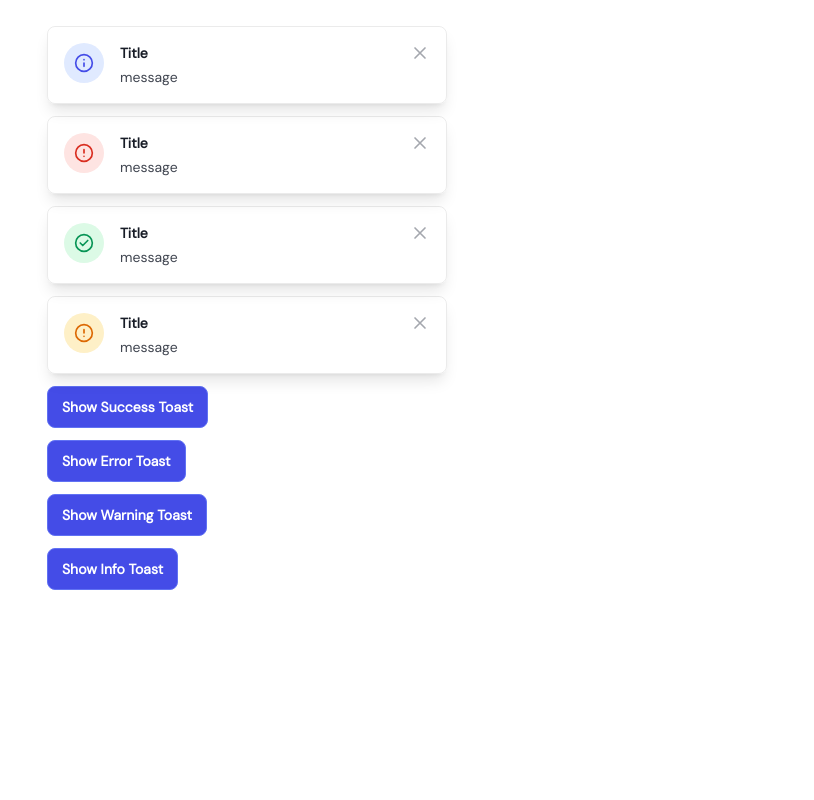
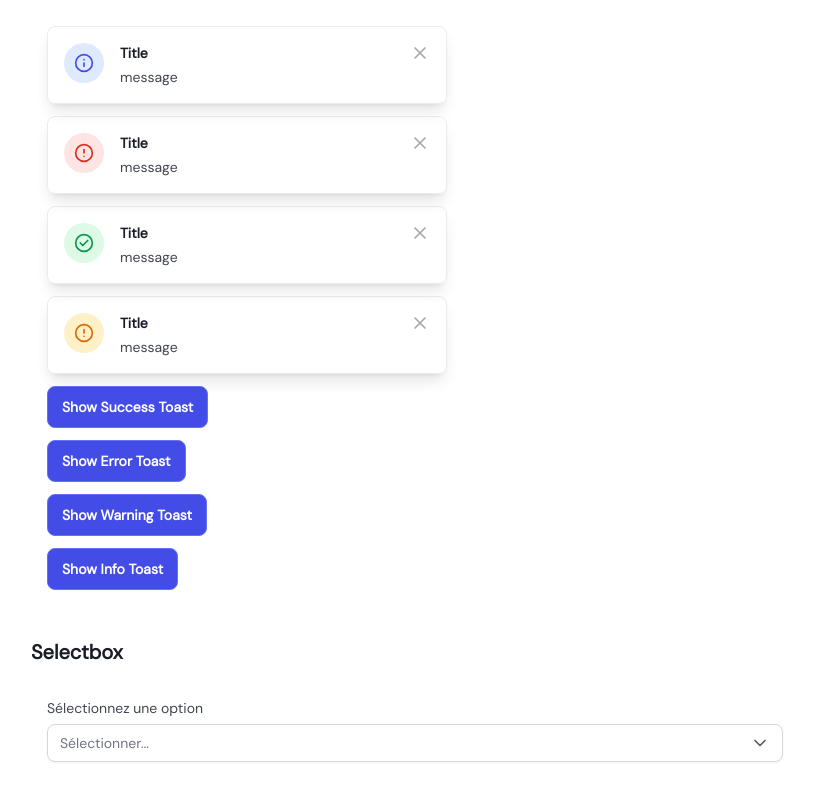
Before and after one commit to Fan2Shrek/salair, a Nuxt app in the folder frontend/: page /doc/components in a window 1280 px wide. Shown: the part 5084-5884 px from the top of the page, without its empty margins (225-1039 px from the left). Before the commit the page ends 5722 px from the top, so only its background shows below. Built offline with nearby package versions, Linux system fonts and the light colour scheme.

Commit message:
feat(frontend:selectbox): add USelectBox component with options and search functionality

```diff
--- a/frontend/pages/doc/components.vue
+++ b/frontend/pages/doc/components.vue
@@ -17,6 +17,7 @@
     const isSecondModalOpen = ref(false);
     const numberValue = ref(0);
     const selectedDate = ref(new Date());
+    const selectedValue = ref();
 
     const toast = useToast();
 
@@ -541,5 +542,21 @@
                 <UButton @click="showInfoToast"> Show Info Toast </UButton>
             </div>
         </section>
+
+        <section class="w-full max-w-3xl">
+            <h2 class="text-xl font-semibold mb-4 text-primary">Selectbox</h2>
+            <div class="p-4 bg-gray-100/10 rounded-lg space-y-3">
+                <USelectBox
+                    v-model="selectedValue"
+                    :options="[
+                        { label: 'Option 1', value: 1 },
+                        { label: 'Option 2', value: 2 },
+                        { label: 'Option 3', value: 3 },
+                    ]"
+                    :search-input="true"
+                    label="Sélectionnez une option"
+                />
+            </div>
+        </section>
     </main>
 </template>
```
